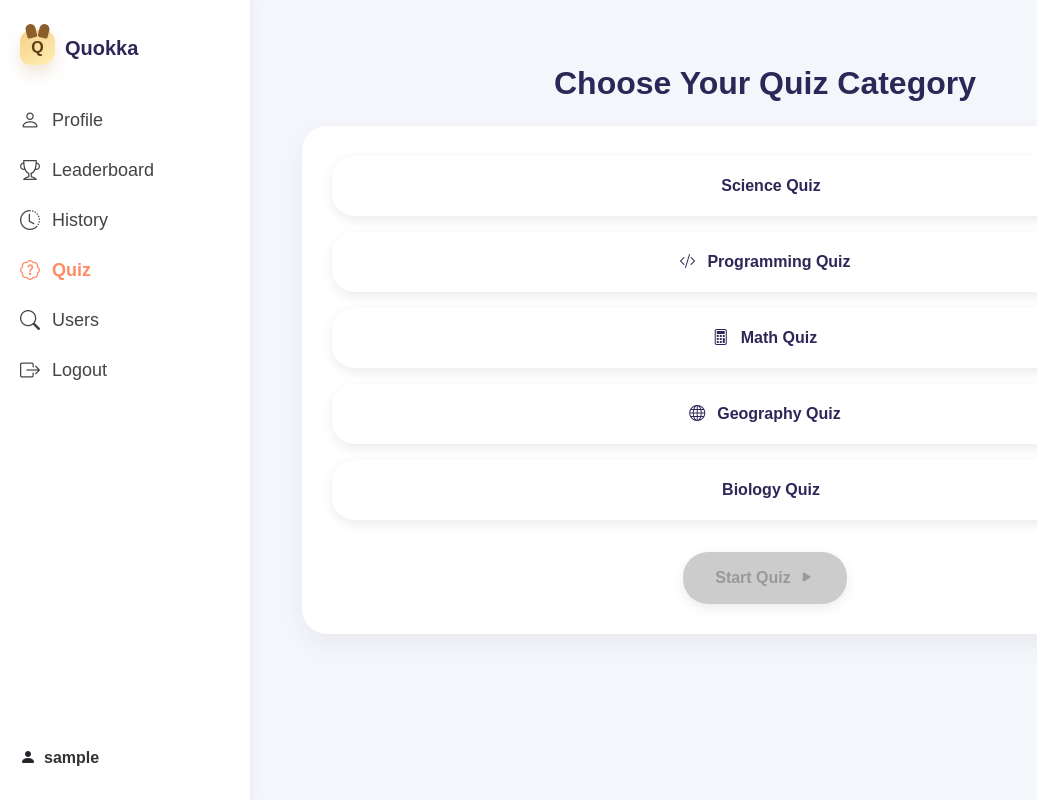
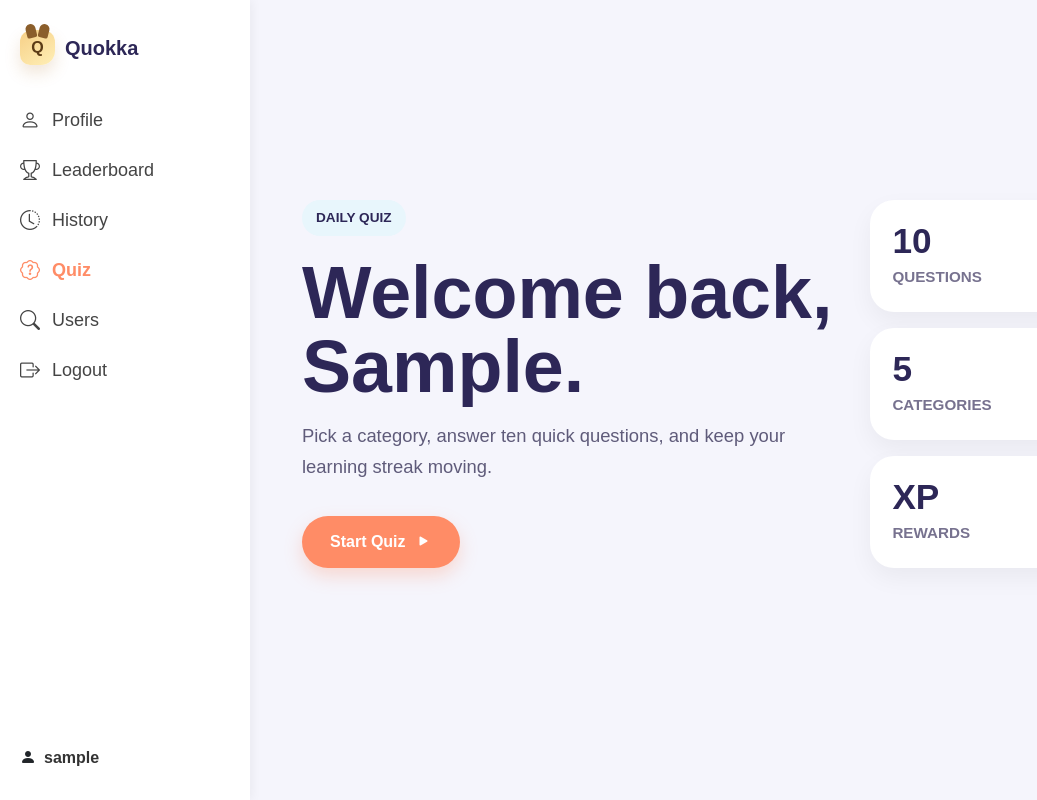
Before and after one commit to krsagn/agile-web-dev, a Flask app: page /quiz in a window 1280 px wide. Shown: the whole page, without its empty margins (0-1037 px from the left). Run offline with Flask 3, Linux system fonts and the light colour scheme; the visitor is signed in with stand-in values (Sample User, id 1); data that the repository does not hold is empty; some libraries are stand-ins or nearby versions.

Commit message:
Implement quiz welcome page and update login redirects

```diff
--- a/app/routes.py
+++ b/app/routes.py
@@ -239,7 +239,7 @@ def test():
 @main.route("/login", methods=["GET", "POST"])
 def login():
     if current_user.is_authenticated:
-        return redirect(url_for("main.profile"))
+        return redirect(url_for("main.quiz"))
 
     if request.method == "POST":
         identifier = request.form.get("identifier", "").strip()
@@ -264,7 +264,7 @@ def login():
         if next_page and next_page.startswith("/") and not next_page.startswith("//"):
             return redirect(next_page)
 
-        return redirect(url_for("main.profile"))
+        return redirect(url_for("main.quiz"))
 
     return render_template("login.html", **_auth_template_context())
 
@@ -327,7 +327,7 @@ def google_auth():
 
     login_user(user)
     flash("Logged in with Google successfully.", "success")
-    return redirect(url_for("main.profile"))
+    return redirect(url_for("main.quiz"))
 
 
 @main.route("/logout")
@@ -405,6 +405,20 @@ def terms():
 @main.route("/quiz")
 @login_required
 def quiz():
+    completed_today = _user_completed_quiz_today(current_user.id)
+
+    quiz_message = DAILY_QUIZ_COMPLETED_MESSAGE if completed_today else None
+
+    return render_template(
+        "quiz_welcome.html",
+        completed_today=completed_today,
+        quiz_message=quiz_message,
+    )
+
+
+@main.route("/quiz/categories")
+@login_required
+def quiz_categories():
     completed_today = _user_completed_quiz_today(current_user.id)
 
     quiz_message = DAILY_QUIZ_COMPLETED_MESSAGE if completed_today else None
--- a/app/static/css/quiz.css
+++ b/app/static/css/quiz.css
@@ -1,4 +1,141 @@
 /* Quiz Page Styles - Matching Leaderboard Design */
+
+/* Quiz Welcome */
+.quiz-welcome {
+  min-height: calc(100vh - 160px);
+  display: grid;
+  grid-template-columns: minmax(0, 1.2fr) minmax(260px, 0.8fr);
+  align-items: center;
+  gap: 32px;
+}
+
+.quiz-welcome-copy {
+  max-width: 640px;
+}
+
+.quiz-kicker {
+  display: inline-flex;
+  align-items: center;
+  gap: 8px;
+  padding: 8px 14px;
+  border-radius: 999px;
+  background: #e8f6fc;
+  color: #2d2757;
+  font-size: 0.85rem;
+  font-weight: 800;
+  letter-spacing: 0;
+  text-transform: uppercase;
+}
+
+.quiz-welcome h1 {
+  margin: 20px 0 16px;
+  color: #2d2757;
+  font-size: clamp(2.4rem, 6vw, 4.6rem);
+  font-weight: 800;
+  line-height: 1;
+  letter-spacing: 0;
+}
+
+.typewriter-heading::after {
+  content: "";
+  display: inline-block;
+  width: 0.08em;
+  height: 0.82em;
+  margin-left: 0.08em;
+  background: #ff8c66;
+  vertical-align: -0.04em;
+  animation: typewriter-caret 0.85s steps(1) infinite;
+}
+
+.typewriter-heading:not(.is-typing)::after {
+  animation-iteration-count: 3;
+}
+
+.typewriter-heading.is-finished::after {
+  opacity: 0;
+  animation: none;
+}
+
+@keyframes typewriter-caret {
+  0%,
+  45% {
+    opacity: 1;
+  }
+
+  46%,
+  100% {
+    opacity: 0;
+  }
+}
+
+.quiz-welcome p {
+  max-width: 540px;
+  color: #5f5b7a;
+  font-size: 1.15rem;
+  line-height: 1.7;
+}
+
+.welcome-start-btn {
+  display: inline-flex;
+  align-items: center;
+  justify-content: center;
+  gap: 10px;
+  min-height: 52px;
+  margin-top: 18px;
+  padding: 14px 28px;
+  border-radius: 26px;
+  background: #ff8c66;
+  color: white;
+  font-size: 1rem;
+  font-weight: 700;
+  text-decoration: none;
+  box-shadow: 0 8px 18px rgba(255, 140, 102, 0.28);
+  transition:
+    transform 0.2s ease,
+    box-shadow 0.2s ease,
+    background 0.2s ease;
+}
+
+.welcome-start-btn:hover,
+.welcome-start-btn:focus {
+  background: #ff7750;
+  color: white;
+  transform: translateY(-2px);
+  box-shadow: 0 12px 22px rgba(255, 140, 102, 0.34);
+}
+
+.quiz-welcome-panel {
+  display: grid;
+  grid-template-columns: 1fr;
+  gap: 16px;
+}
+
+.welcome-stat {
+  min-height: 112px;
+  padding: 22px;
+  border-radius: 24px;
+  background: white;
+  box-shadow: 0 10px 25px rgba(0, 0, 0, 0.05);
+  display: flex;
+  flex-direction: column;
+  justify-content: center;
+}
+
+.welcome-stat span {
+  color: #2d2757;
+  font-size: 2.2rem;
+  font-weight: 800;
+  line-height: 1;
+}
+
+.welcome-stat small {
+  margin-top: 8px;
+  color: #77728f;
+  font-size: 0.95rem;
+  font-weight: 700;
+  text-transform: uppercase;
+  letter-spacing: 0;
+}
 
 /* Page Header */
 .page-title {
@@ -324,6 +461,20 @@
 
 /* Responsive Design */
 @media (max-width: 768px) {
+  .quiz-welcome {
+    min-height: auto;
+    grid-template-columns: 1fr;
+    align-items: start;
+  }
+
+  .quiz-welcome h1 {
+    font-size: 2.6rem;
+  }
+
+  .quiz-welcome-panel {
+    grid-template-columns: 1fr;
+  }
+
   .category-buttons {
     grid-template-columns: 1fr;
   }
--- /dev/null
+++ b/app/templates/quiz_welcome.html
@@ -0,0 +1,90 @@
+{% extends 'layout.html' %} {% set active_page = 'quiz' %} {% set
+has_completed_today = completed_today | default(false) %} {% block title %}Quiz
+- Quokka{% endblock %} {% block extra_css %}
+<link
+  rel="stylesheet"
+  href="{{ url_for('static', filename='css/quiz.css') }}"
+/>
+{% endblock %} {% block content %}
+<div class="container py-4">
+  <section class="quiz-welcome">
+    <div class="quiz-welcome-copy">
+      <span class="quiz-kicker">Daily Quiz</span>
+      <h1
+        id="quiz-welcome-heading"
+        class="typewriter-heading"
+        data-typewriter-text="Welcome back, {{ current_user.first_name or current_user.username }}."
+      >
+        Welcome back, {{ current_user.first_name or current_user.username }}.
+      </h1>
+      <p>
+        Pick a category, answer ten quick questions, and keep your learning
+        streak moving.
+      </p>
+
+      {% if has_completed_today %}
+      <div class="alert alert-warning mt-4" role="alert">
+        {{ quiz_message | default("You have already completed your quiz for
+        today. Come back tomorrow for a new quiz.") }}
+      </div>
+
+      <a href="{{ url_for('main.leaderboard') }}" class="welcome-start-btn">
+        View Leaderboard <i class="bi bi-trophy-fill"></i>
+      </a>
+      {% else %}
+      <a href="{{ url_for('main.quiz_categories') }}" class="welcome-start-btn">
+        Start Quiz <i class="bi bi-play-fill"></i>
+      </a>
+      {% endif %}
+    </div>
+
+    <div class="quiz-welcome-panel" aria-hidden="true">
+      <div class="welcome-stat">
+        <span>10</span>
+        <small>Questions</small>
+      </div>
+      <div class="welcome-stat">
+        <span>5</span>
+        <small>Categories</small>
+      </div>
+      <div class="welcome-stat">
+        <span>XP</span>
+        <small>Rewards</small>
+      </div>
+    </div>
+  </section>
+</div>
+{% endblock %}
+{% block extra_js %}
+<script>
+  document.addEventListener("DOMContentLoaded", function () {
+    const heading = document.getElementById("quiz-welcome-heading");
+
+    if (!heading) {
+      return;
+    }
+
+    const text = heading.dataset.typewriterText || heading.textContent.trim();
+    let index = 0;
+
+    heading.textContent = "";
+    heading.classList.add("is-typing");
+
+    const typeNextLetter = function () {
+      heading.textContent = text.slice(0, index);
+      index += 1;
+
+      if (index <= text.length) {
+        window.setTimeout(typeNextLetter, 55);
+      } else {
+        heading.classList.remove("is-typing");
+        window.setTimeout(function () {
+          heading.classList.add("is-finished");
+        }, 3000);
+      }
+    };
+
+    typeNextLetter();
+  });
+</script>
+{% endblock %}
--- a/run.py
+++ b/run.py
@@ -4,4 +4,4 @@ from app.config import DevelopmentConfig
 app = create_app(DevelopmentConfig)
 
 if __name__ == '__main__':
-    app.run(debug=True, port=5007)
+    app.run(debug=True, port=5003)
```
